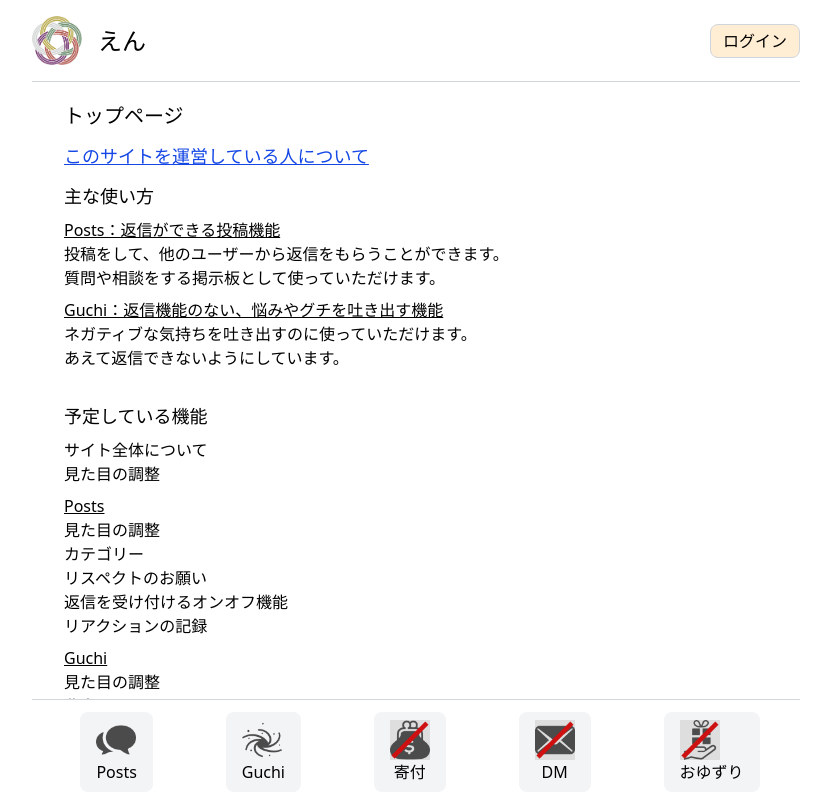
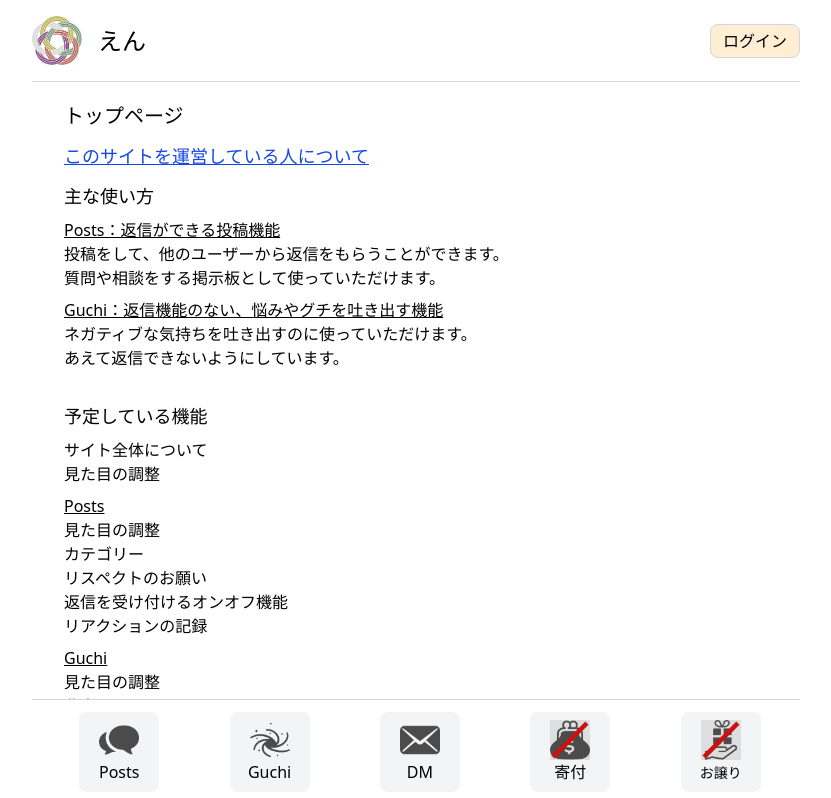
Before and after one commit to Shunsuke0205/message-board-site-on-vercel, a Next.js app: page / in a window 1280 px wide. Shown: the top 798 px of the page, without its empty margins (224-1055 px from the left). Built offline with nearby package versions, Linux system fonts and the light colour scheme; no server answers.

Commit message:
bugfix: css

```diff
--- a/src/app/Footer.tsx
+++ b/src/app/Footer.tsx
@@ -18,11 +18,14 @@ const Footer = () => {
           p-2
           overflow-x-auto"
       >
-        <Link
-          href="/posts"
-          className="mt-1 ml-2 pt-2 pb-2 pl-4 pr-4 bg-gray-100 items-center rounded-lg"
-        >
-          <div className="text-center">
+        <Link href="/posts">
+          <div
+            className="mt-1 ml-2 pt-2 pb-2 pl-4 pr-4
+            w-20
+            bg-gray-100
+            flex flex-col items-center
+            rounded-lg"
+          >
             <Image
               src="/posts_icon.png"
               alt="Icon"
@@ -32,11 +35,14 @@ const Footer = () => {
             Posts
           </div>
         </Link>
-        <Link
-          href="/complain"
-          className="mt-1 ml-2 pt-2 pb-2 pl-4 pr-4 bg-gray-100 items-center rounded-lg"
-        >
-          <div className="text-center">
+        <Link href="/complain">
+          <div
+            className="mt-1 ml-2 pt-2 pb-2 pl-4 pr-4
+            w-20
+            bg-gray-100
+            flex flex-col items-center
+            rounded-lg"
+          >
             <Image
               src="/galaxy_icon.png"
               alt="Icon"
@@ -46,11 +52,31 @@ const Footer = () => {
             Guchi
           </div>
         </Link>
-        <Link
-          href="/donation"
-          className="mt-1 ml-2 pt-2 pb-2 pl-4 pr-4 bg-gray-100 items-center rounded-lg"
-        >
-          <div className="text-center">
+        <Link href="/direct-message">
+          <div
+            className="mt-1 ml-2 pt-2 pb-2 pl-4 pr-4
+            w-20
+            bg-gray-100
+            flex flex-col items-center
+            rounded-lg"
+          >
+            <Image
+              src="/dm_icon.png"
+              alt="Icon"
+              width={40}
+              height={40}
+            />
+            DM
+          </div>
+        </Link>
+        <Link href="/donation">
+          <div
+            className="mt-1 ml-2 pt-2 pb-2 pl-4 pr-4
+            w-20
+            bg-gray-100
+            flex flex-col items-center
+            rounded-lg"
+          >
             <Image
               src="/donation_not_ready.png"
               alt="Icon"
@@ -60,35 +86,25 @@ const Footer = () => {
             寄付
           </div>
         </Link>
-        <Link
-          href="/direct-message"
-          className="mt-1 ml-2 pt-2 pb-2 pl-4 pr-4 bg-gray-100 items-center rounded-lg"
-        >
-          <div className="text-center">
-            <Image
-              src="/DM_not_ready.png"
-              alt="Icon"
-              width={40}
-              height={40}
-            />
-            DM
-          </div>
-        </Link>
-        <Link
-          href="/donation"
-          className="mt-1 ml-2 pt-2 pb-2 pl-4 pr-4 bg-gray-100 items-center rounded-lg"
-        >
-          <div className="text-center">
+        <Link href="/donation">
+          <div
+            className="mt-1 ml-2 pt-2 pb-2 pl-4 pr-4
+            w-20
+            bg-gray-100
+            flex flex-col items-center
+            rounded-lg"
+          >
             <Image
               src="/gift_not_ready.png"
               alt="Icon"
               width={40}
               height={40}
             />
-            おゆずり
+            <div>
+              <span className="text-sm">お譲り</span>
+            </div>
           </div>
         </Link>
-
       </div>
     </footer>
   )
```
